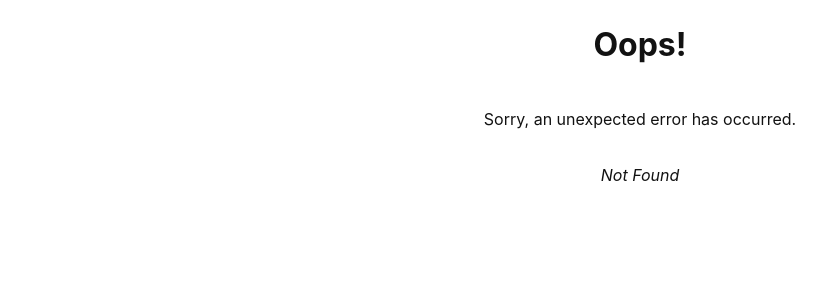
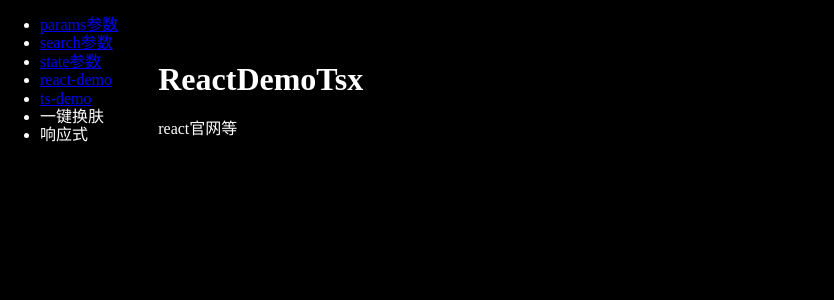
Before and after one commit to imber-web/vite-react-init, a React (Vite) app: page /react-demo in a window 1280 px wide. Before the commit this address had no page. Shown: the top 300 px of the page, without its empty margins (0-834 px from the left). Built offline with nearby package versions, Linux system fonts and the light colour scheme.

Commit message:
feat: 换肤

```diff
--- a/package.json
+++ b/package.json
@@ -19,6 +19,7 @@
     "eslint-config-prettier": "^8.5.0",
     "eslint-plugin-prettier": "^4.2.1",
     "lint-staged": "^13.0.4",
+    "normalize.css": "^8.0.1",
     "prettier": "^2.8.0",
     "react": "^18.2.0",
     "react-dom": "^18.2.0",
--- a/src/index.css
+++ b/src/index.css
@@ -1,59 +1,15 @@
-html {
-  box-sizing: border-box;
-}
-
-*,
-*::before,
-*::after {
-  box-sizing: inherit;
-}
-
-body {
-  font-family: -apple-system, BlinkMacSystemFont, 'Segoe UI', Roboto, Oxygen,
-    Ubuntu, Cantarell, 'Fira Sans', 'Droid Sans', 'Helvetica Neue', sans-serif;
-  -webkit-font-smoothing: antialiased;
-  -moz-osx-font-smoothing: grayscale;
+:root {
+  --theme-color: #fff;
+  --theme-background: #000;
 }
 
 html,
 body {
-  height: 100%;
-  margin: 0;
-  line-height: 1.5;
-  color: #121212;
+  color: var(--theme-color);
+  background-color: var(--theme-background);
 }
 
-textarea,
-input,
-button {
-  font-size: 1rem;
-  font-family: inherit;
-  border: none;
-  border-radius: 8px;
-  padding: 0.5rem 0.75rem;
-  box-shadow: 0 0 1px hsl(0deg 0% 0% / 20%), 0 1px 2px hsl(0deg 0% 0% / 20%);
-  background-color: white;
-  line-height: 1.5;
-  margin: 0;
-}
-
-button {
-  color: #3992ff;
-  font-weight: 500;
-}
-
-textarea:hover,
-input:hover,
-button:hover {
-  box-shadow: 0 0 1px hsl(0deg 0% 0% / 60%), 0 1px 2px hsl(0deg 0% 0% / 20%);
-}
-
-button:active {
-  box-shadow: 0 0 1px hsl(0deg 0% 0% / 40%);
-  transform: translateY(1px);
-}
-
-#error-page {
+s #error-page {
   display: flex;
   flex-direction: column;
   align-items: center;
--- a/src/layout.tsx
+++ b/src/layout.tsx
@@ -1,6 +1,7 @@
 import { Link, Outlet } from 'react-router-dom'
 import { Spin } from 'antd'
 import { Suspense } from 'react'
+import { toggleTheme } from './utils'
 
 export default function Layout() {
   return (
@@ -18,6 +19,14 @@ export default function Layout() {
               state参数
             </Link>
           </li>
+          <li>
+            <Link to={`react-demo`}>react-demo</Link>
+          </li>
+          <li>
+            <Link to={`ts-demo`}>ts-demo</Link>
+          </li>
+          <li onClick={toggleTheme}>一键换肤</li>
+          <li>响应式</li>
         </ul>
       </div>
       <div id="detail">
--- a/src/main.tsx
+++ b/src/main.tsx
@@ -2,7 +2,7 @@ import './index.css'
 import ReactDOM from 'react-dom/client'
 import { RouterProvider } from 'react-router-dom'
 import router from './router'
-
+import 'normalize.css'
 ReactDOM.createRoot(document.getElementById('root') as HTMLElement).render(
   <RouterProvider router={router} />
 )
--- a/src/pages/about.tsx
+++ b/src/pages/about.tsx
@@ -3,6 +3,9 @@ import { useSearchParams } from 'react-router-dom'
 const About: React.FC = () => {
   const [search] = useSearchParams()
   const type = search.get('type')
+  // 还可以这样用
+  // const [search1] = useSearchParams('/user?id=001&name=coderbin&age=18')
+  // console.log(search1.get('name'))
   return <h1>{type}</h1>
 }
 export default About
--- /dev/null
+++ b/src/pages/react-demo.tsx
@@ -0,0 +1,9 @@
+const ReactDemo: React.FC = () => {
+  return (
+    <>
+      <h1>ReactDemoTsx</h1>
+      <div>react官网等</div>
+    </>
+  )
+}
+export default ReactDemo
--- /dev/null
+++ b/src/pages/ts-demo.tsx
@@ -0,0 +1,64 @@
+const Tsdemo: React.FC = () => {
+  // ======================= TS中的类 =======================
+  // 类本身也是一种类型，extends继承类，implement实现类
+  // 公有私有，只读，被保护，抽象类（只用用基类），存取器，静态属性（这个就不是实例身上的属性，不能this.xxx，直接User.xxx）
+  // ======================= demo1 =======================
+  // type就是个类型别名，常用于联合类型
+  // Object代表所有拥有 toString、hasOwnProperty 方法的类型,所以所有原始类型、非原始类型都可以赋给 Object(严格模式下 null 和 undefined 不可以)
+  // !: 和!. 确定赋值断言和非空断言其实没啥用，在eslint下其实也会warning
+  // ======================= demo2 =======================
+  // 不能把unknown赋给其他类型
+  // let a: unknown = 10
+  // a = 100
+  // console.log(a)
+  // let b = 10
+  // b = a
+  // ======================= demo3 =======================
+  // 接口定义函数
+  // interface iFun {
+  //   (str: string): boolean
+  // }
+  // const a: iFun = (str: string) => {
+  //   return !str
+  // }
+  // a('1')
+  // ======================= demo4 =======================
+  // 函数重载
+  // function add(a: number): number
+  // function add(a: string): string
+  // function add(a: unknown) {
+  //   return a
+  // }
+  // console.log(add(1))
+  // ======================= demo5 =======================
+  // 一些关键字
+  // 1.typeof
+  // const p1 = {
+  //   name: '树哥',
+  //   age: 18,
+  //   gender: 'male'
+  // }
+  // type People = typeof p1
+  // 2.keyof 可以用来获取一个对象接口中的所有 key 值
+  // function getProperty<T, K extends keyof T>(obj: T, key: K) {
+  //   return obj[key]
+  // }
+  // const x = { a: '100' }
+  // getProperty(x, 'a')
+  // 3. in
+  // type Keys = 'a' | 'b' | 'c'
+  // type Obj = {
+  //   [p in Keys]: any
+  // } // -> { a: any, b: any, c: any }
+  // 4.infer 声明一个类型变量并且对它进行使用
+
+  // 2.this 显示指定
+  // ======================= demo6 =======================
+  // 泛型变量/泛型接口
+  return (
+    <>
+      <h1>TS DEMO</h1>
+    </>
+  )
+}
+export default Tsdemo
--- /dev/null
+++ b/src/utils/index.ts
@@ -0,0 +1,15 @@
+export const toggleTheme = () => {
+  const style = document.documentElement.style
+  if (
+    !style.getPropertyValue('--theme-color') ||
+    style.getPropertyValue('--theme-color') === '#000'
+  ) {
+    console.log(1)
+    style.setProperty('--theme-color', '#fff')
+    style.setProperty('--theme-background', '#000')
+    return
+  }
+  console.log(2)
+  style.setProperty('--theme-color', '#000')
+  style.setProperty('--theme-background', '#f5f5f5')
+}
```
Also changed, not shown: src/pages/react-ts-demo.tsx (added, +8 -0 lines), src/router/index.tsx (+10 -0 lines), 1 other file (tests, documents, lock files or other folders).
